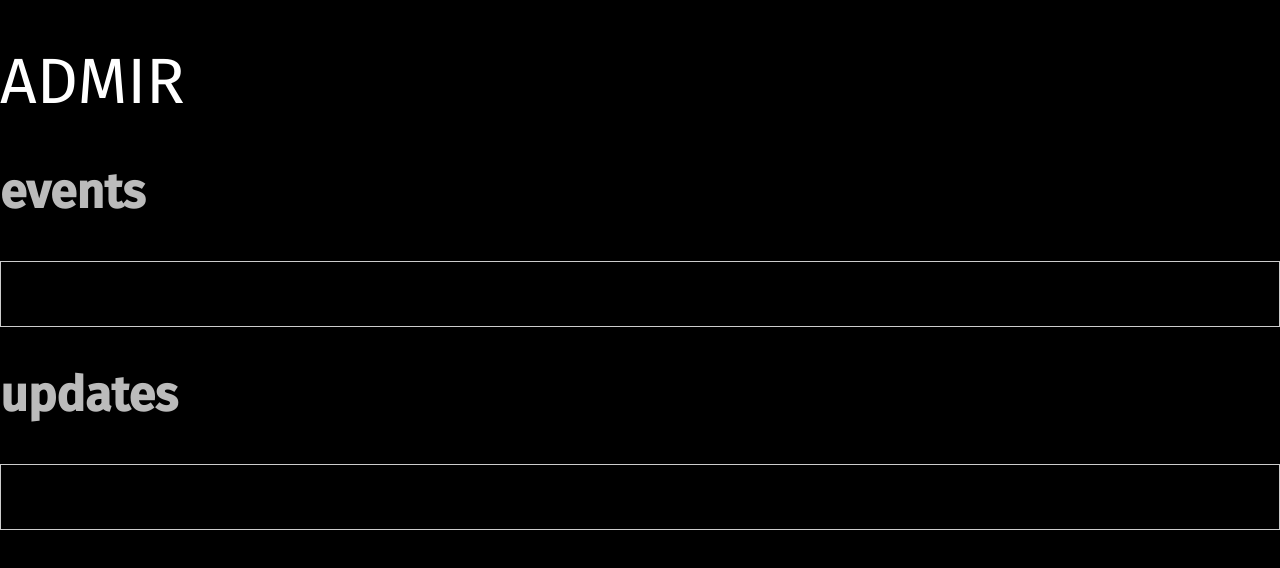
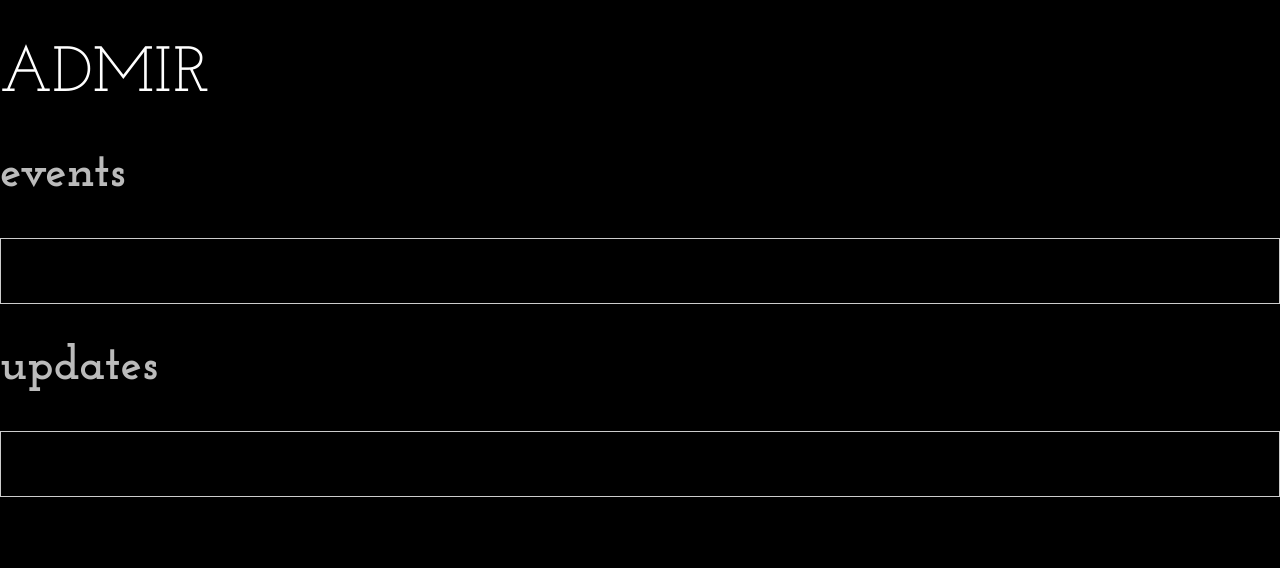
Before and after one commit to jerluc/admir, a plain HTML site: page index.html in a window 1280 px wide. Drawn offline with Linux system fonts and the light colour scheme.

Commit message:
[WIP] Goooooot itttt

```diff
--- a/main.css
+++ b/main.css
@@ -1,7 +1,9 @@
+@import url(https://fonts.googleapis.com/css?family=Open+Sans:400,300,300italic,400italic,600,600italic,700,700italic,800,800italic|Roboto:400,100,100italic,300,300italic,400italic,500,500italic,700,700italic,900,900italic|Lato:400,100,100italic,300,300italic,400italic,700,700italic,900,900italic|Questrial|Josefin+Slab:400,100,100italic,300,300italic,400italic,600,600italic,700,700italic);
+
 body {
     background-color: #000000;
     color: #bbbbbb;
-    font: 32px 'Fira Sans', serif;
+    font: 32px 'Josefin Slab', serif;
     margin: 0;
     padding: 0;
 }
```
